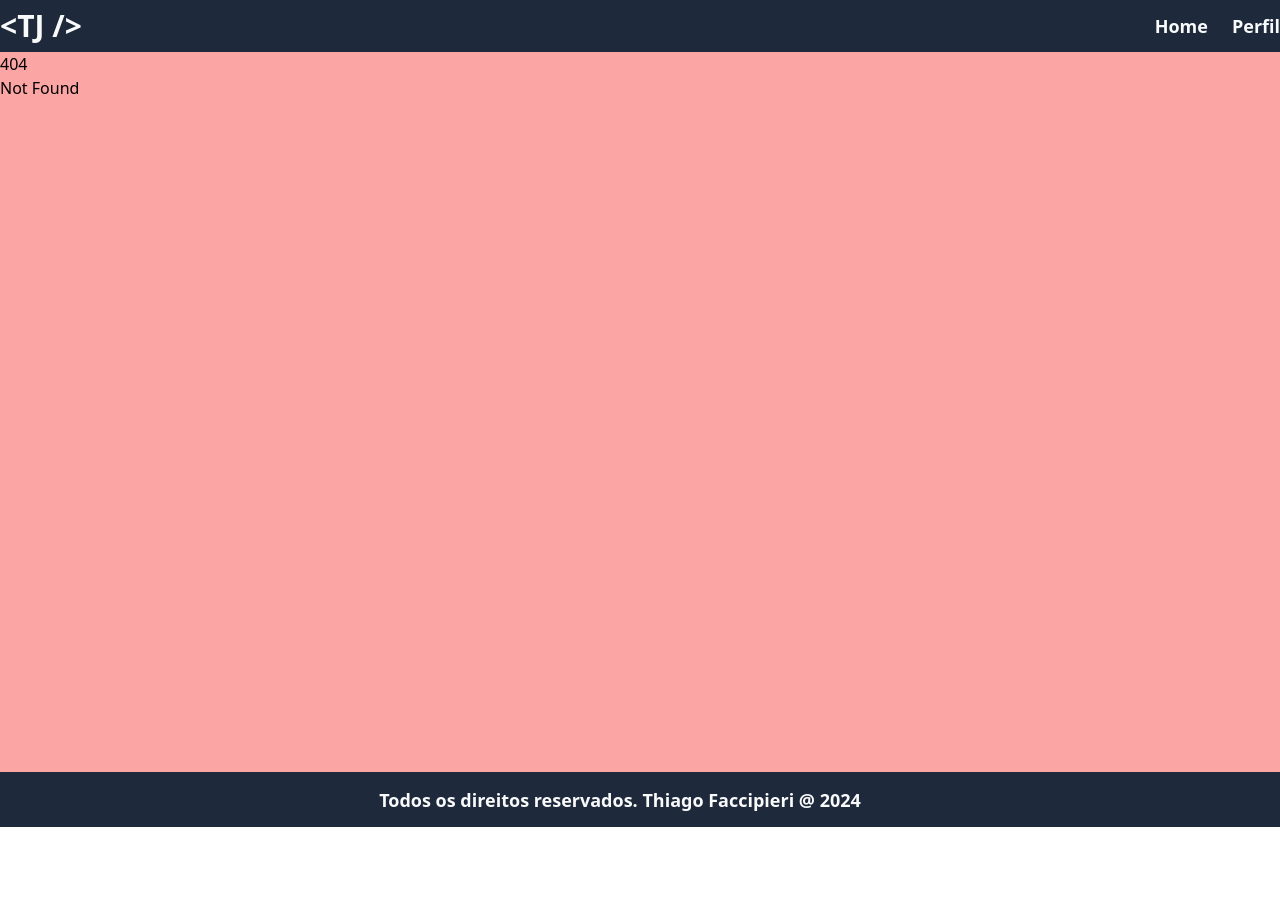
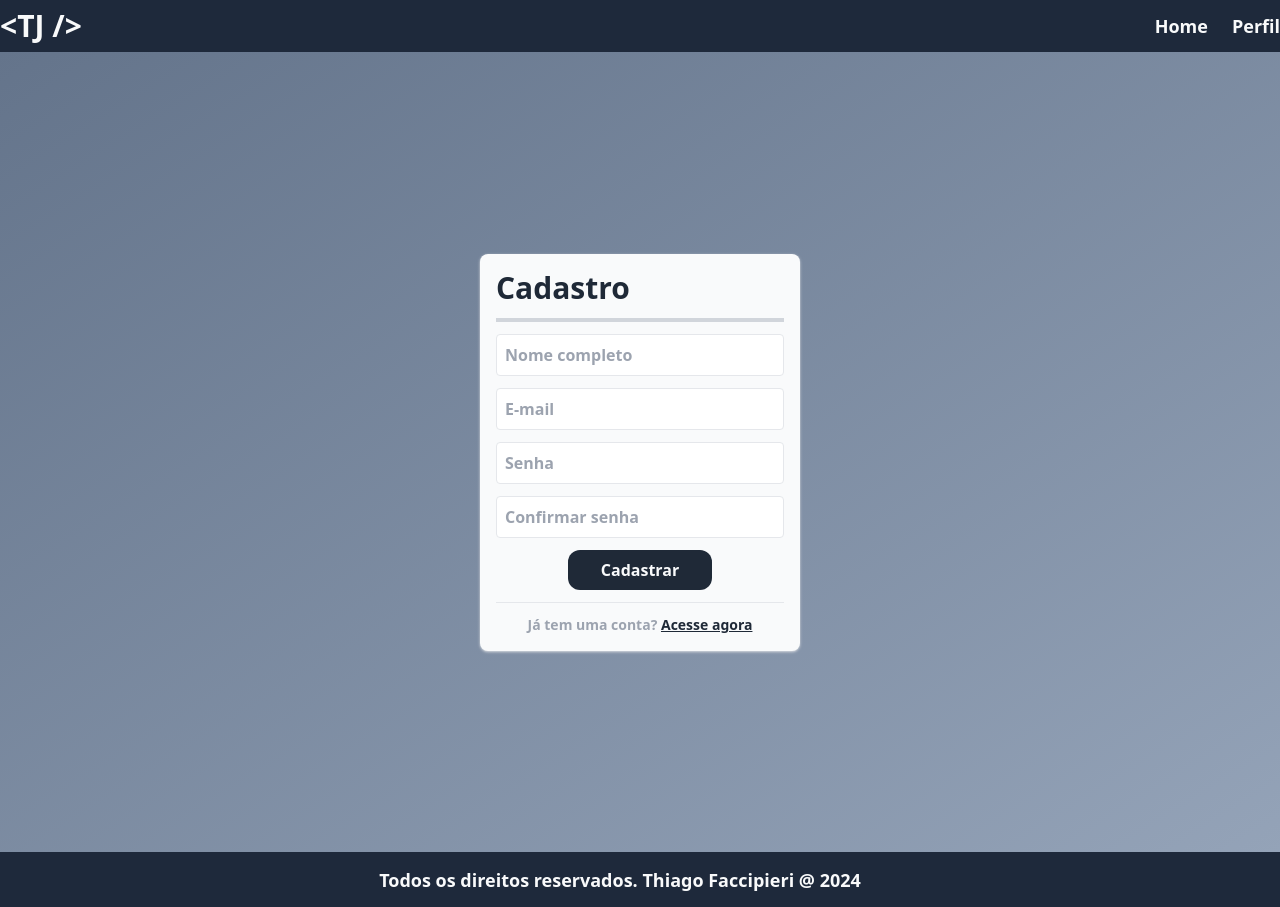
Before and after one commit to tjfaccipieri/svelteblogpessoal, a SvelteKit app: page /cadastro in a window 1280 px wide. Before the commit this address had no page. Before the commit the page ends 827 px from the top, so only its background shows below. Built offline with nearby package versions, Linux system fonts and the light colour scheme; some icons are missing.

Commit message:
criado página de cadastro

```diff
--- /dev/null
+++ b/src/routes/cadastro/+page.svelte
@@ -0,0 +1,13 @@
+<div class="bg-gradient-to-tl from-slate-400 to-slate-500 w-full h-screen flex items-center justify-center">
+  <form class="bg-gray-50 p-4 rounded-lg shadow shadow-gray-300 space-y-3 w-[95dvw] md:w-1/4">
+    <h1 class="font-bold text-gray-800 text-3xl">Cadastro</h1>
+    <hr class="border-2 border-gray-300" />
+    <input type="text" class="border rounded p-2 w-full font-semibold" placeholder="Nome completo">
+    <input type="text" class="border rounded p-2 w-full font-semibold" placeholder="E-mail">
+    <input type="password" class="border rounded p-2 w-full font-semibold" placeholder="Senha">
+    <input type="password" class="border rounded p-2 w-full font-semibold" placeholder="Confirmar senha">
+    <button class="w-1/2 bg-gray-800 text-gray-50 font-bold mx-auto block py-2 rounded-xl">Cadastrar</button>
+    <hr>
+    <p class="text-center font-semibold text-sm text-gray-400">Já tem uma conta? <a href="/login" class="underline text-gray-800">Acesse agora</a></p>
+  </form>
+</div>
```
